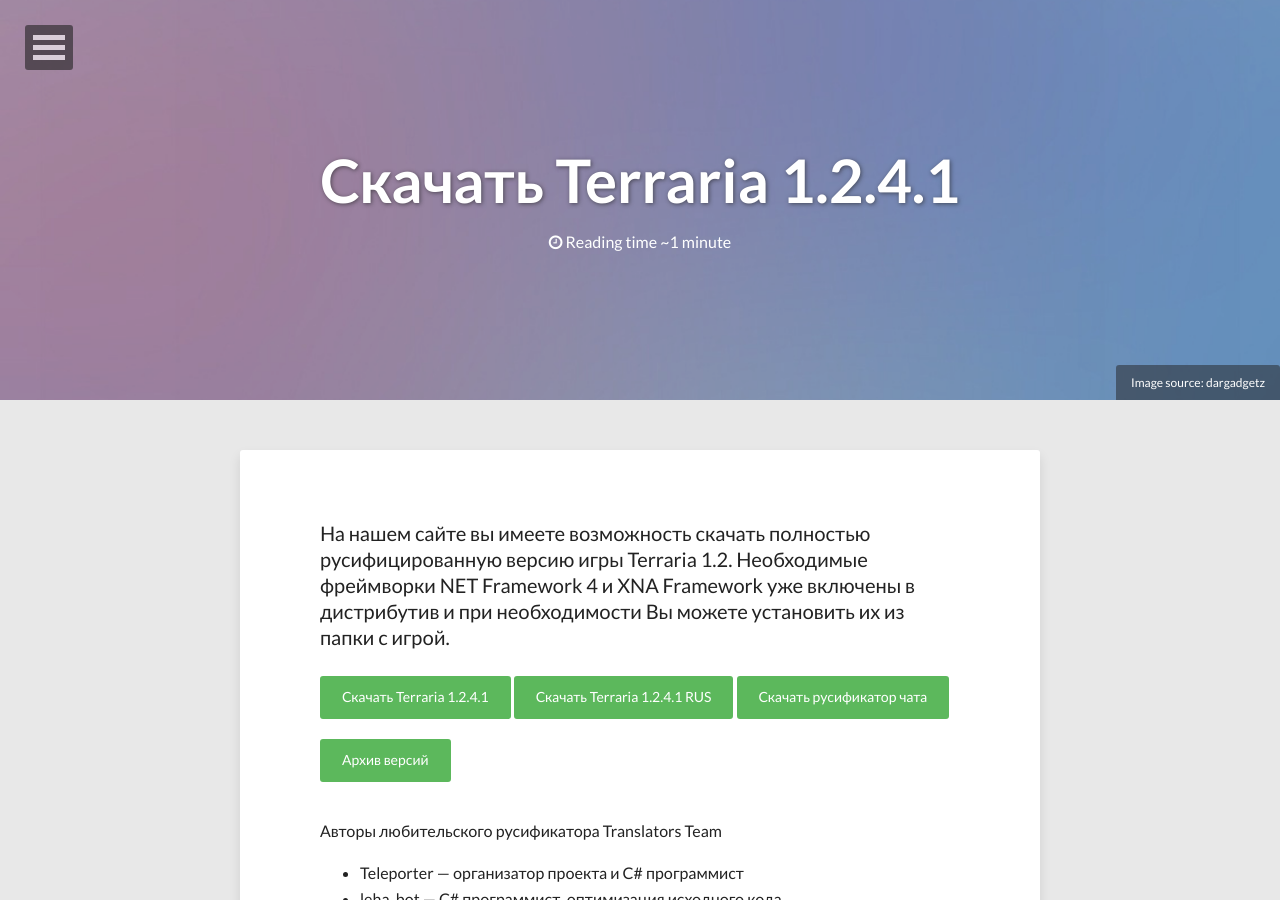
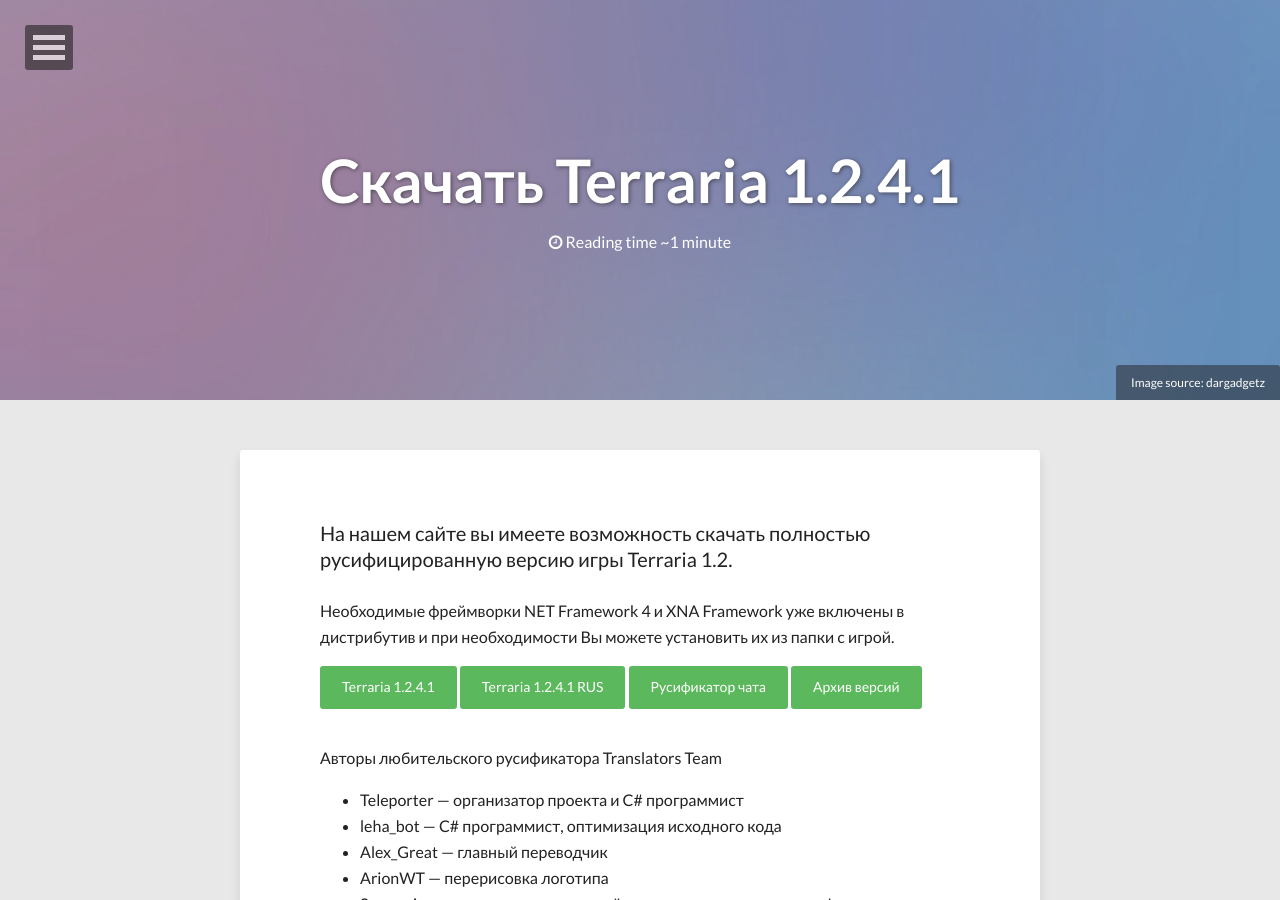
Before and after one commit to Xekep/terraz.fun, a Jekyll site: the page built from skachat-terraria/index.md, in a window 1280 px wide and 900 px high. Built offline with Jekyll 4.4.1, drawn with Linux system fonts in a browser that asks for light colours; nearby versions of some CDN libraries.

Commit message:
Update index.md

```diff
--- a/skachat-terraria/index.md
+++ b/skachat-terraria/index.md
@@ -9,11 +9,12 @@
 ---
 
 На нашем сайте вы имеете возможность скачать полностью русифицированную версию игры Terraria 1.2.
+
 Необходимые фреймворки NET Framework 4 и XNA Framework уже включены в дистрибутив и при необходимости Вы можете установить их из папки с игрой.
 
-<div markdown="0"><a href="http://yadi.sk/d/9H-TyeZaQU3og" class="btn btn-success">Скачать Terraria 1.2.4.1</a>
-<a href="https://cloud.mail.ru/public/43963f32975d%2FTerraria%201.2.4.1%20RUS.exe" class="btn btn-success">Скачать Terraria 1.2.4.1 RUS</a>
-<a href="http://yadi.sk/d/0IB6T08APr3fP" class="btn btn-success">Скачать русификатор чата</a>
+<div markdown="0"><a href="http://yadi.sk/d/9H-TyeZaQU3og" class="btn btn-success">Terraria 1.2.4.1</a>
+<a href="https://cloud.mail.ru/public/43963f32975d%2FTerraria%201.2.4.1%20RUS.exe" class="btn btn-success">Terraria 1.2.4.1 RUS</a>
+<a href="http://yadi.sk/d/0IB6T08APr3fP" class="btn btn-success">Русификатор чата</a>
 <a href="http://yadi.sk/d/SMmVxMXHPwinv" class="btn btn-success">Архив версий</a></div>
 
 Авторы любительского русификатора Translators Team
```
